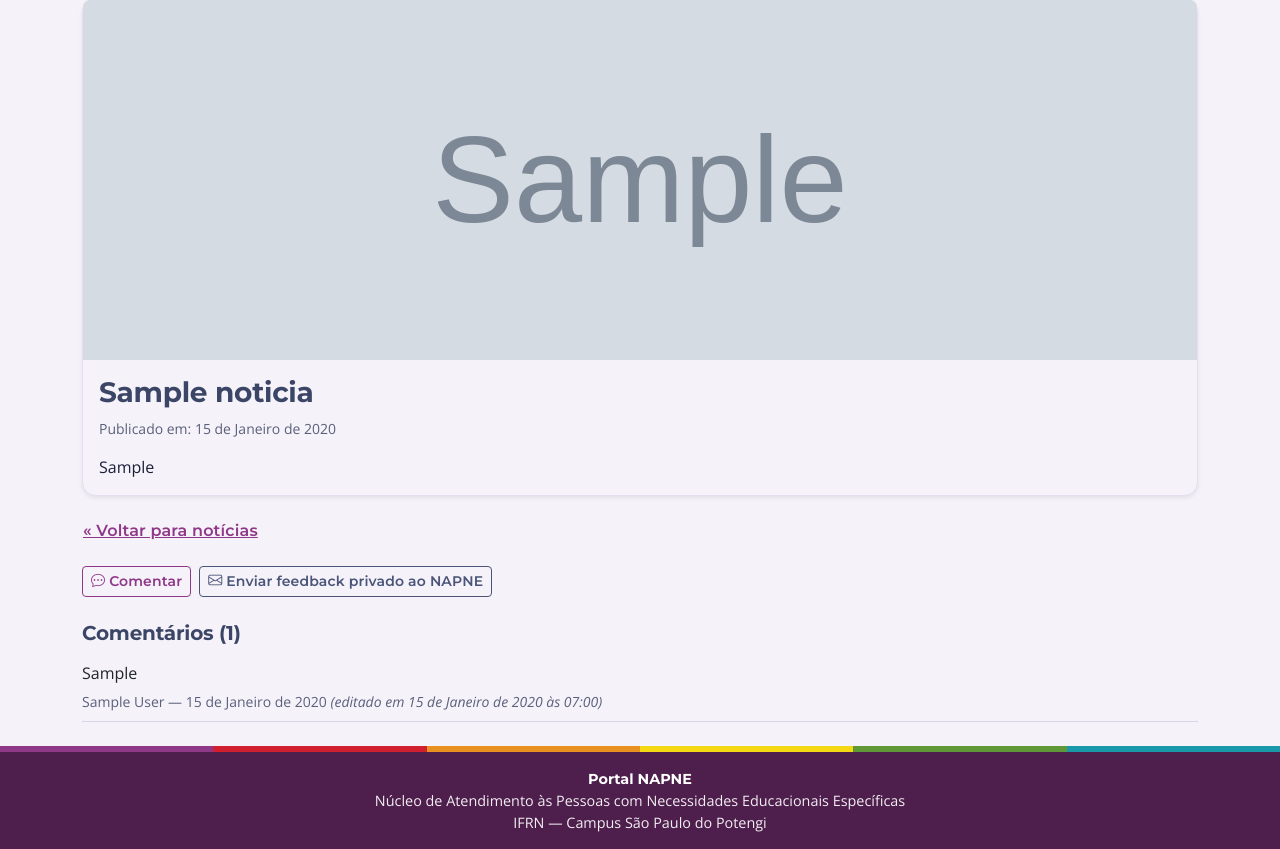
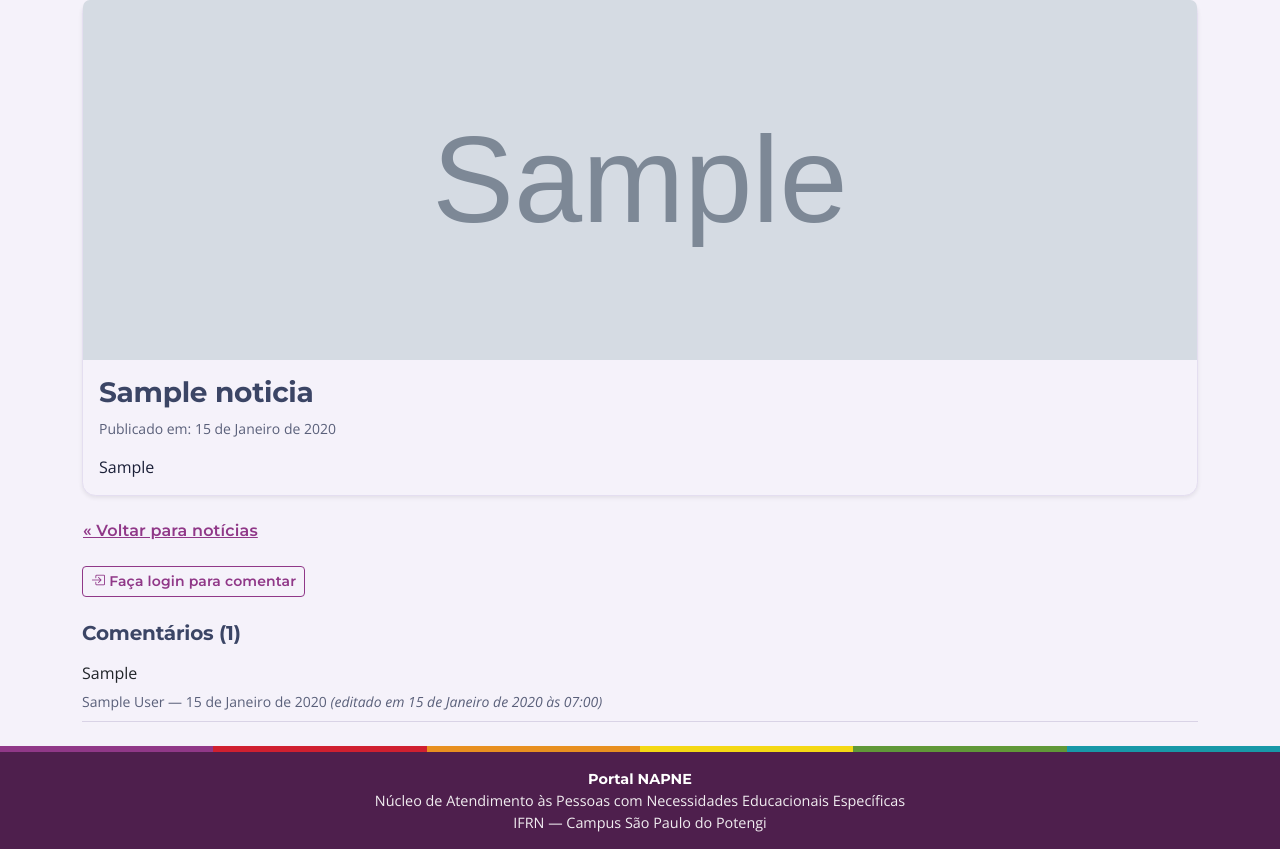
Before and after one commit to GuilhermeIbrahim/portal-napne, a Django app: page /noticia/1/ in a window 1280 px wide. Shown: the part 141-990 px from the top of the page. Run offline with Django 5.2, Linux system fonts and the light colour scheme; tables that the repository leaves empty hold one stand-in row (values such as "Sample post"); grey boxes marked "Sample" are stand-in pictures; some libraries are stand-ins or nearby versions.

Commit message:
adição de botão para redirecionar usuário não logado para tela de login para comentar

```diff
--- a/portal/templates/portal/detalhe.html
+++ b/portal/templates/portal/detalhe.html
@@ -35,14 +35,20 @@
 
     <a href="{% url 'index' %}" class="btn btn-link mt-3 ps-0">&laquo; Voltar para notícias</a>
 
-    <div class="d-flex gap-2 mt-3 mb-4">
+<div class="d-flex gap-2 mt-3 mb-4">
+    {% if request.user.is_authenticated %}
         <a href="{% url 'fazer_feedback_publico' noticia.id %}" class="btn btn-outline-primary btn-sm">
             <i class="bi bi-chat-dots"></i> Comentar
         </a>
         <a href="{% url 'fazer_feedback_privado' %}?noticia={{ noticia.id }}" class="btn btn-outline-secondary btn-sm">
             <i class="bi bi-envelope"></i> Enviar feedback privado ao NAPNE
         </a>
-    </div>
+    {% else %}
+        <a href="{% url 'login_napne' %}?next={% url 'detalhe' noticia.id %}" class="btn btn-outline-primary btn-sm">
+            <i class="bi bi-box-arrow-in-right"></i> Faça login para comentar
+        </a>
+    {% endif %}
+</div>
 
     <section>
         <h2 class="h5">Comentários ({{ noticia.comentarios.count }})</h2>
```
